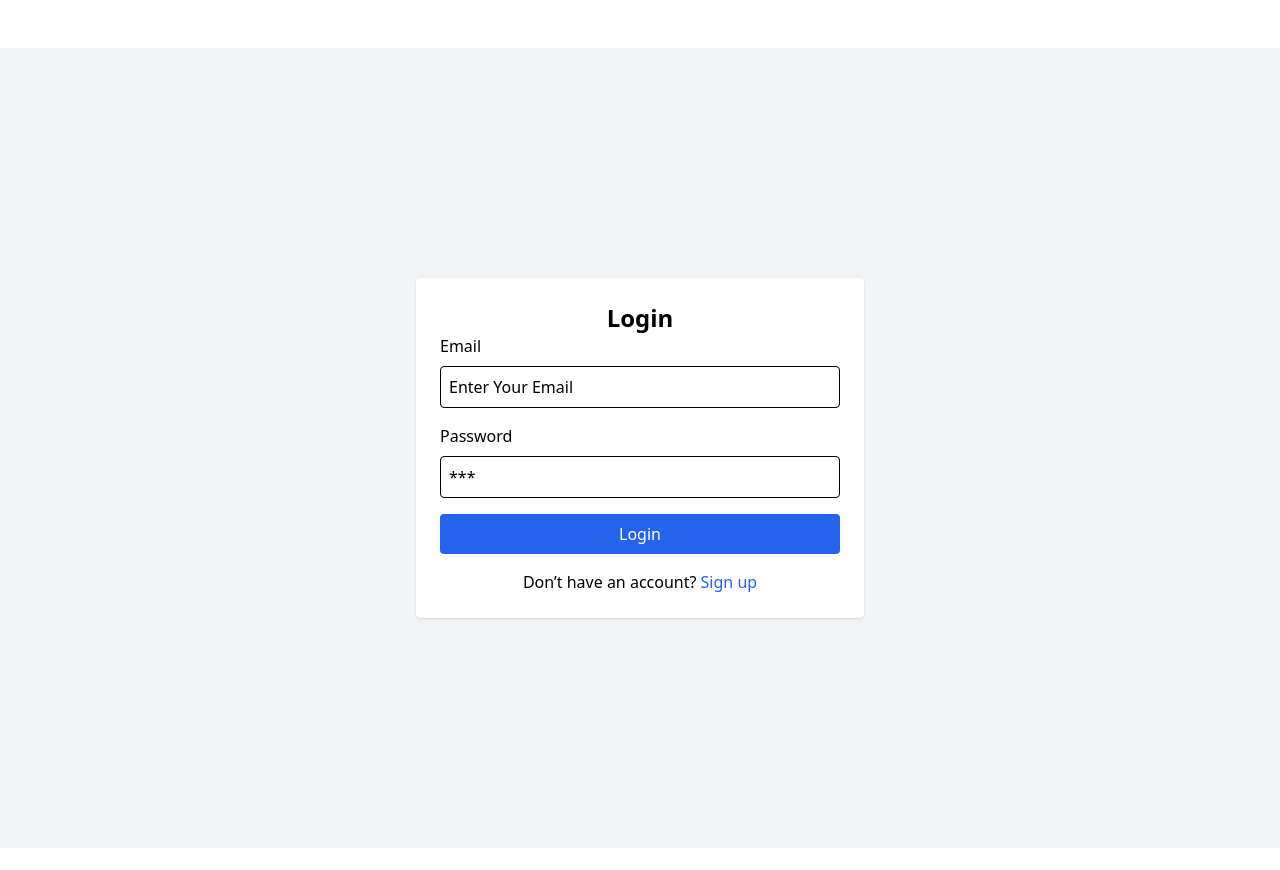
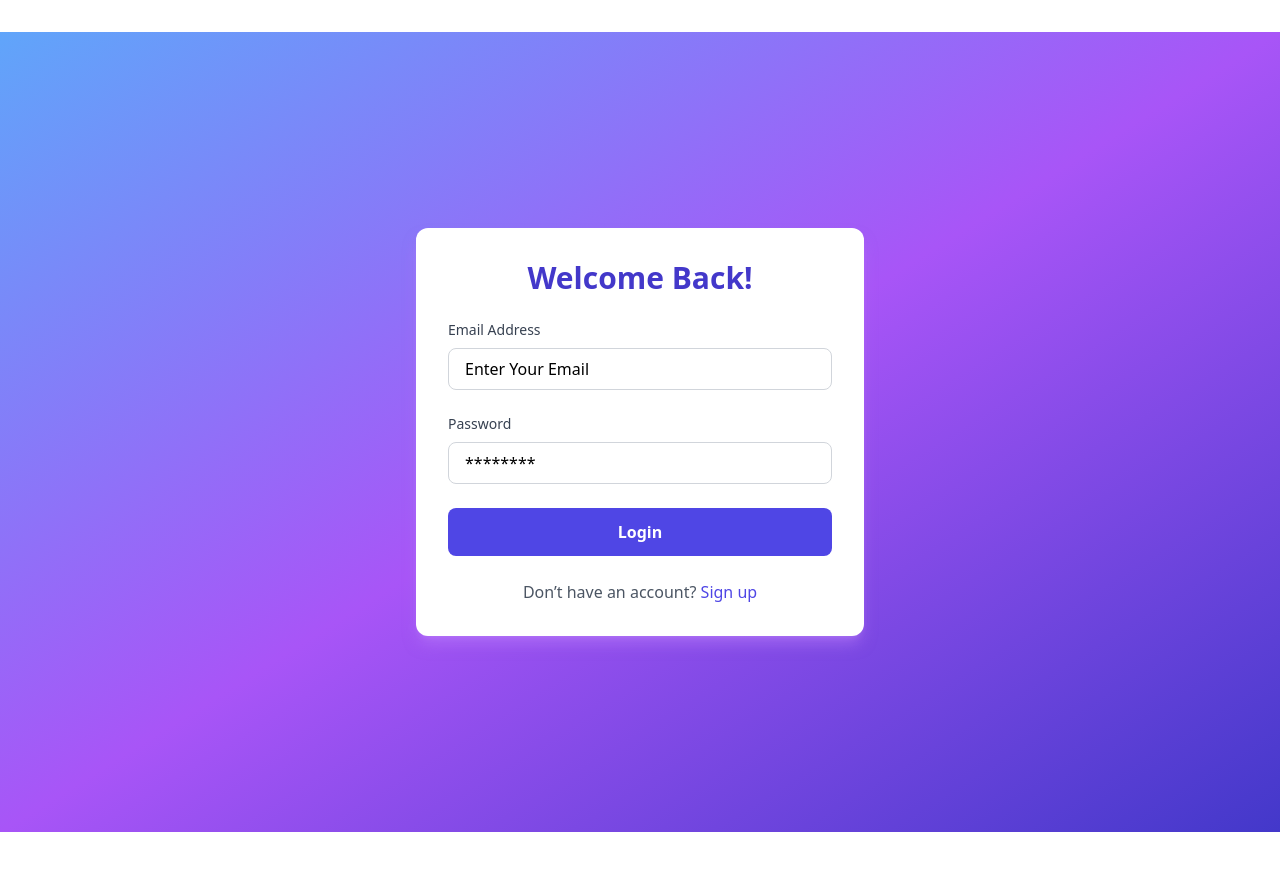
Before and after one commit to psgpraveen/FormBuilder, a React (Vite) app: page / in a window 1280 px wide. Shown: the top 870 px of the page. After the commit the page ends 832 px from the top, so only its background shows below. Built offline with nearby package versions, Linux system fonts and the light colour scheme; no server answers.

Commit message:
Few update

```diff
--- a/src/App.css
+++ b/src/App.css
@@ -5,10 +5,10 @@ html, body {
 }
 
 #root {
-  /* height: 100%; */
+  height: 100%;
   display: flex;
   flex-direction: column;
-  justify-content: center;
+  /* justify-content: center; */
   /* align-items: center; */
   background-color: white; /* or your background color */
 }
--- a/src/components/login/index.tsx
+++ b/src/components/login/index.tsx
@@ -1,7 +1,9 @@
 import React, { useState } from 'react';
 import axios from 'axios';
 import { Link, useNavigate } from 'react-router-dom';
+
 const apiUrl = import.meta.env.VITE_API_URL;
+
 const Login = () => {
   const [email, setEmail] = useState('');
   const [password, setPassword] = useState('');
@@ -16,9 +18,8 @@ const Login = () => {
     try {
       const response = await axios.post(`${apiUrl}/login`, { email, password });
       if (response.data?.message === 'Login successfully') {
-        localStorage.setItem('token',response.data.token)
+        localStorage.setItem('token', response.data.token);
         navigate('/lob', { state: { user: response.data.user } });
-
       } else {
         setErrorMessage(response.data?.message || 'Invalid credentials');
       }
@@ -30,46 +31,59 @@ const Login = () => {
   };
 
   return (
-    <section className="min-h-screen flex items-center justify-center my-12 bg-gray-100">
-      <div className="w-full max-w-md p-6 bg-white rounded shadow">
-        <h2 className="text-2xl font-bold text-center">Login</h2>
-        <form onSubmit={handleLogin}>
+<section className="min-h-screen flex items-center my-8 justify-center bg-gradient-to-br from-blue-400 via-purple-500 to-indigo-700">
+<div className="w-full max-w-md bg-white p-8 rounded-xl shadow-lg shadow-purple-400/50">
+        <h2 className="text-3xl font-extrabold text-center text-indigo-700 mb-6">
+          Welcome Back!
+        </h2>
+        <form onSubmit={handleLogin} className="space-y-6">
           <div className="mb-4">
-            <label className="block mb-2">Email</label>
+            <label className="block text-sm font-medium text-gray-700 mb-2">
+              Email Address
+            </label>
             <input
               type="email"
               value={email}
-              placeholder='Enter Your Email'
+              placeholder="Enter Your Email"
               onChange={(e) => setEmail(e.target.value)}
-              className="w-full p-2 border rounded"
+              className="w-full px-4 py-2 border border-gray-300 rounded-lg focus:ring focus:ring-indigo-200 focus:outline-none"
               required
             />
           </div>
           <div className="mb-4">
-            <label className="block mb-2">Password</label>
+            <label className="block text-sm font-medium text-gray-700 mb-2">
+              Password
+            </label>
             <input
               type="password"
               value={password}
               onChange={(e) => setPassword(e.target.value)}
-              placeholder="***"
-              className="w-full p-2 border rounded"
+              placeholder="********"
+              className="w-full px-4 py-2 border border-gray-300 rounded-lg focus:ring focus:ring-indigo-200 focus:outline-none"
               required
             />
           </div>
           {errorMessage && (
-            <div className="mb-4 text-red-500 text-sm">{errorMessage}</div>
+            <div className="text-red-500 text-sm text-center">
+              {errorMessage}
+            </div>
           )}
           <button
             type="submit"
-            className="w-full p-2 bg-blue-600 text-white rounded"
+            className="w-full py-3 bg-indigo-600 hover:bg-indigo-700 text-white font-semibold rounded-lg transition duration-300"
             disabled={loading}
           >
             {loading ? 'Logging in...' : 'Login'}
           </button>
         </form>
-        <p className="mt-4 text-center">
-          Don’t have an account? <Link to="/signup" className="text-blue-600">Sign up</Link>
+        <p className="mt-6 text-center text-gray-600">
+          Don’t have an account?{' '}
+          <Link to="/signup" className="text-indigo-600 hover:underline">
+            Sign up
+          </Link>
         </p>
+
+
       </div>
     </section>
   );
```
